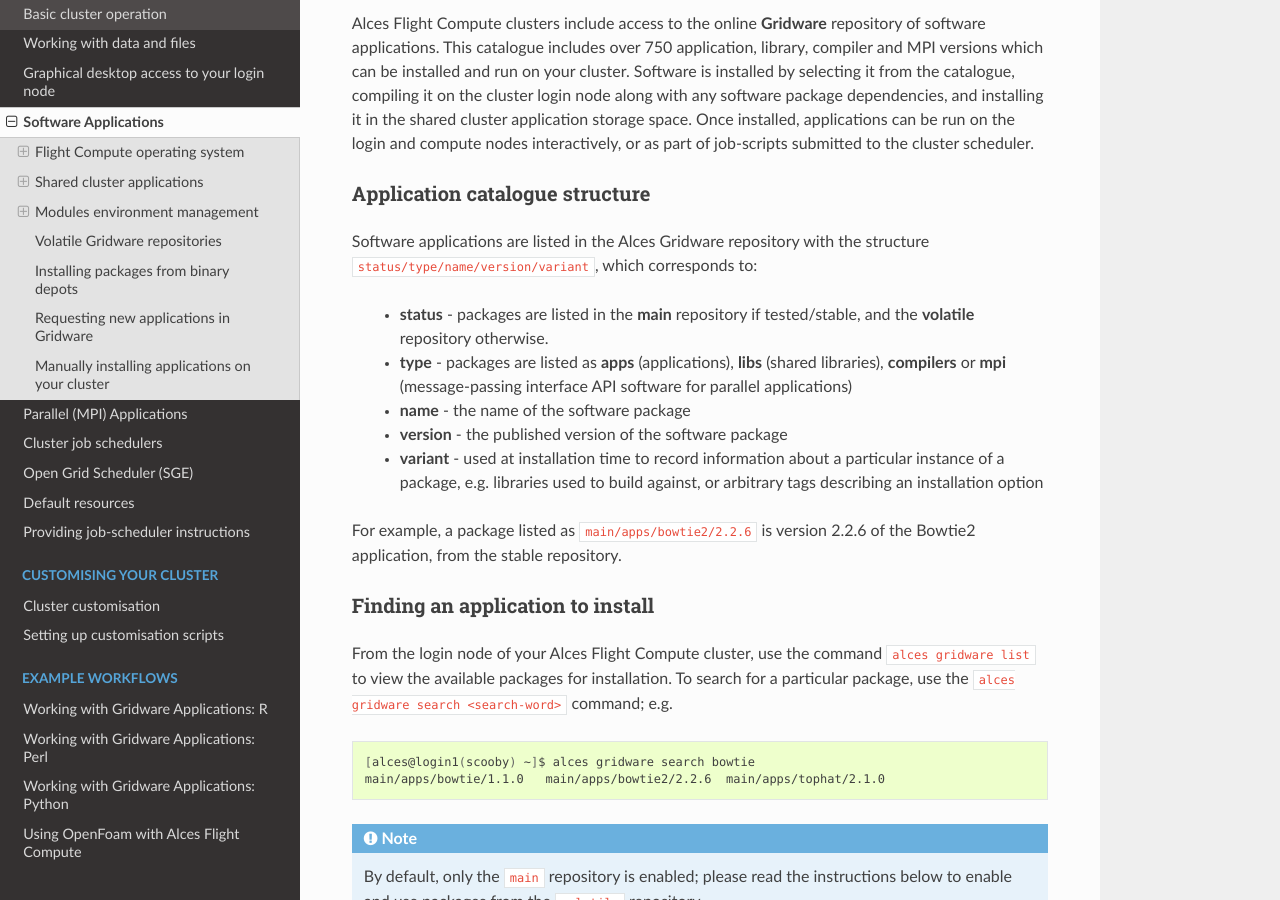
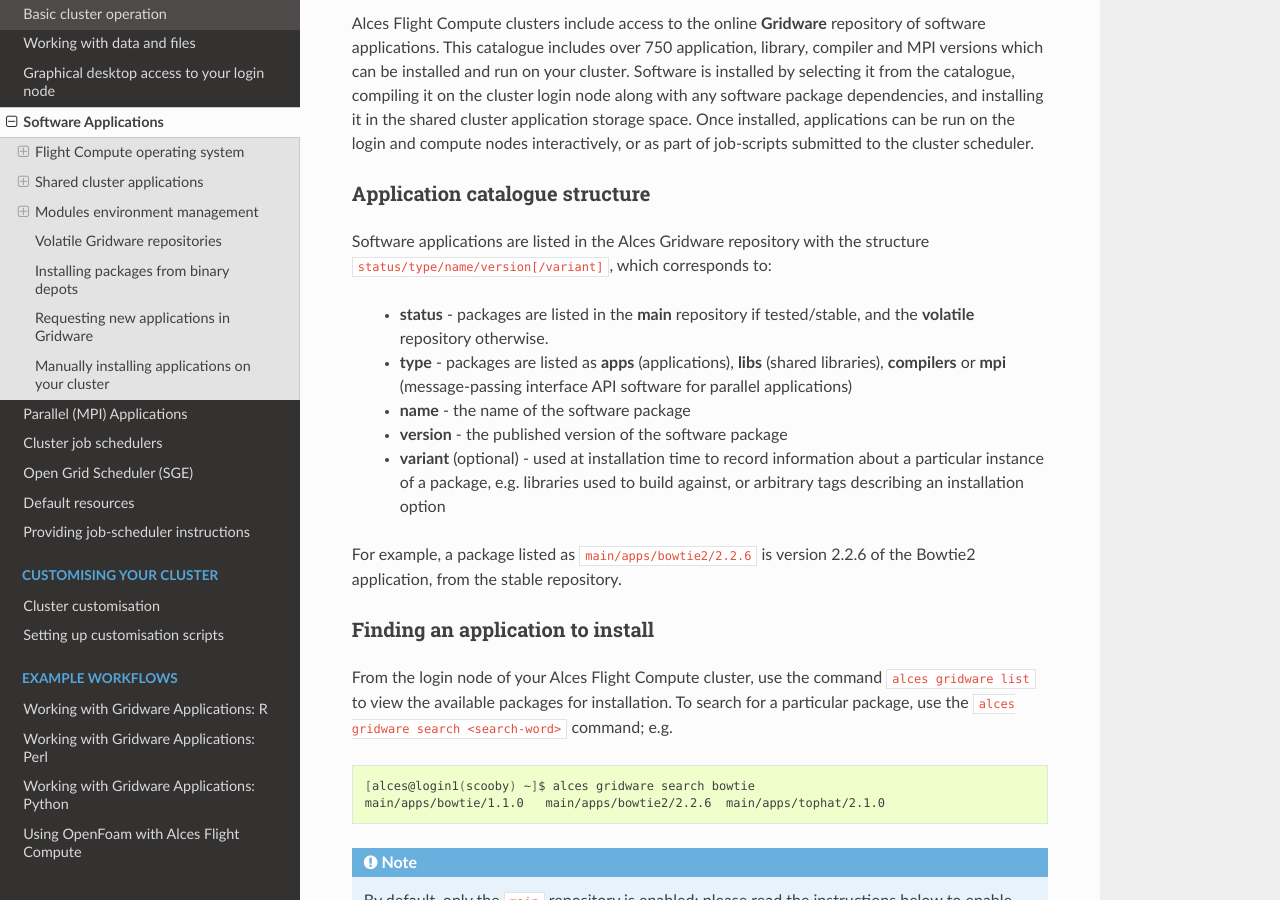
Before and after one commit to alces-software/flight-appliance-docs, a Sphinx documentation site: the page built from docs/source/apps/apps.rst, in a window 1280 px wide and 900 px high, scrolled down 2684 px. Built offline with Sphinx 7.4.7 and the Read the Docs theme 2.0.0, drawn with Linux system fonts in a browser that asks for light colours; pages that are not in the unit, such as notebooks, are missing from menus.

Commit message:
Note that Gridware variant is optional

```diff
--- a/docs/source/apps/apps.rst
+++ b/docs/source/apps/apps.rst
@@ -53,13 +53,13 @@
 Application catalogue structure
 ===============================
 
-Software applications are listed in the Alces Gridware repository with the structure ``status/type/name/version/variant``, which corresponds to:
+Software applications are listed in the Alces Gridware repository with the structure ``status/type/name/version[/variant]``, which corresponds to:
 
  - **status** - packages are listed in the **main** repository if tested/stable, and the **volatile** repository otherwise.
  - **type** - packages are listed as **apps** (applications), **libs** (shared libraries), **compilers** or **mpi** (message-passing interface API software for parallel applications)
  - **name** - the name of the software package
  - **version** - the published version of the software package
- - **variant** - used at installation time to record information about a particular instance of a package, e.g. libraries used to build against, or arbitrary tags describing an installation option
+ - **variant** (optional) - used at installation time to record information about a particular instance of a package, e.g. libraries used to build against, or arbitrary tags describing an installation option
 
 For example, a package listed as ``main/apps/bowtie2/2.2.6`` is version 2.2.6 of the Bowtie2 application, from the stable repository.
 
```
